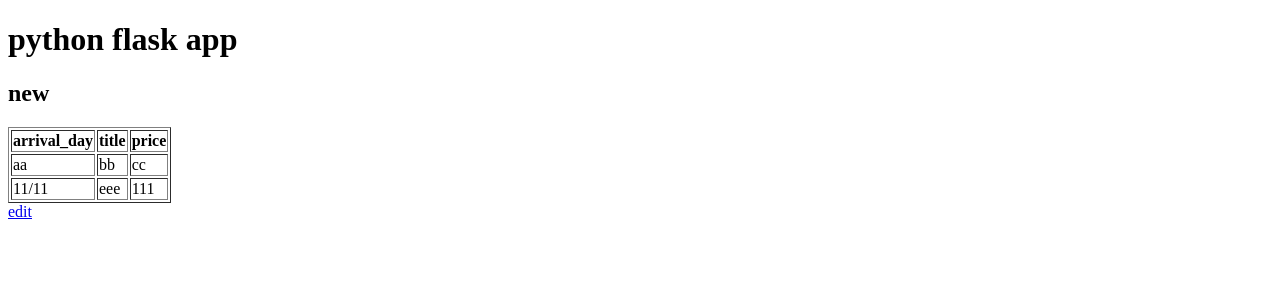
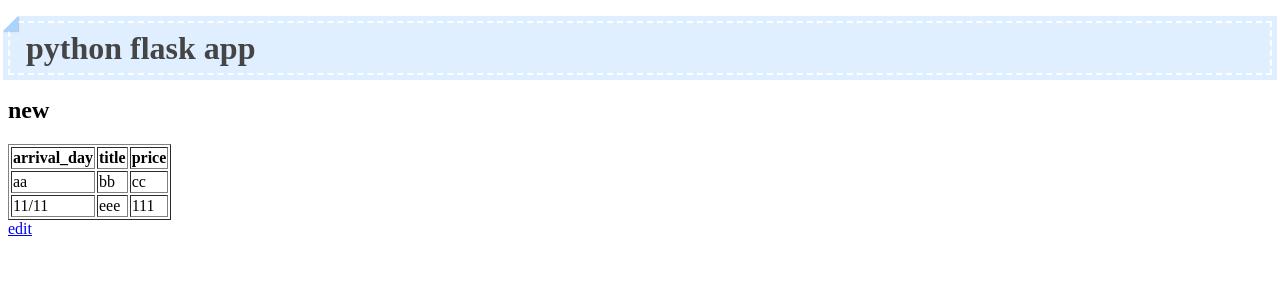
Before and after one commit to nikotamajapan/Python-Flask-app, a Flask app: page / in a window 1280 px wide. Shown: the top 300 px of the page. Run offline with Flask 3, Linux system fonts and the light colour scheme; data comes from the database, SQL or seed files in the repository; both versions use the stored data as it was after the commit.

Commit message:
add css file and finish

```diff
--- /dev/null
+++ b/flaskr/static/style.css
@@ -0,0 +1,19 @@
+h1 {
+    position:relative;
+    background: #dfefff;
+    box-shadow: 0px 0px 0px 5px #dfefff;
+    border: dashed 2px white;
+    padding: .2em .5em;
+    color: #454545;
+}
+
+h1:after {
+    position:absolute;
+    content: '';
+    left: -7px;
+    top: -7px;
+    border-width: 0 0 15px 15px;
+    border-style: solid;
+    border-color:#fff #fff #a8d4ff;
+    box-shadow: 1px 1px 1px rgba(0,0,0,.15);
+}
--- a/flaskr/templates/form.html
+++ b/flaskr/templates/form.html
@@ -4,6 +4,7 @@
     <meta charset="UTF-8">
     <meta name="viewport" content="width=device-width, initial-scale=1.0">
     <title>Document</title>
+    <link rel="stylesheet" href="{{ url_for('static', filename='style.css') }}">
 </head>
 <body>
     <h1>python flask app </h1>
--- a/flaskr/templates/index.html
+++ b/flaskr/templates/index.html
@@ -4,6 +4,8 @@
     <meta charset="UTF-8">
     <meta name="viewport" content="width=device-width, initial-scale=1.0">
     <title>Document</title>
+    <link rel="stylesheet" href="{{ url_for('static', filename='style.css') }}">
+
 </head>
 <body>
     <h1>python flask app </h1>
```
Also changed, not shown: README.md, database.db.
